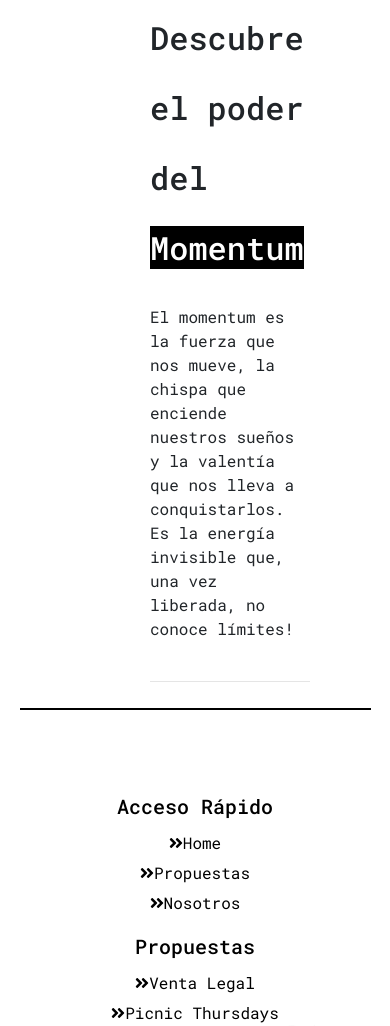
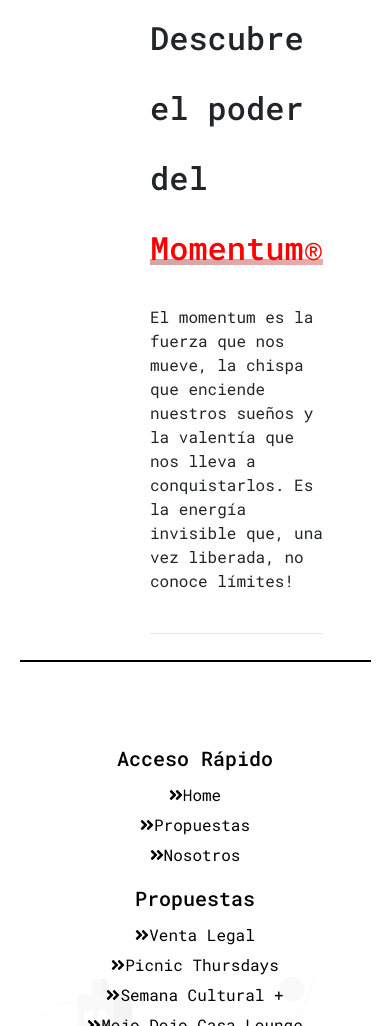
Before and after one commit to llanoajm/momentum, a plain HTML site: page index.html in a window 390 px wide. Shown: the part 833-1859 px from the top of the page. Drawn offline with nearby package versions, Linux system fonts and the light colour scheme.

Commit message:
Redesign mobile version

```diff
--- a/index.html
+++ b/index.html
@@ -64,7 +64,7 @@
                     <br>
                     <br>
                     <br>
-                    <h2> <span class="underline--magical">Momentum®</span> <br> </h2>  <span></span>
+                    <h2> <span class="underline--magical">Momentum®</span> <br> </h2>
 
                     <!-- <img src="assets/innovacol.png" alt=""> -->
                     <p style=" position: relative; top: 30px;">
@@ -101,7 +101,7 @@
         <div class="mobile-section">
 
 
-            <h1 style="line-height: 70px;"> Descubre el poder del <span style="color: white; background: black;">Momentum</span></h1>
+            <h1 style="line-height: 70px;"> Descubre el poder del  <span class="underline--magical" style="color:red;">Momentum®</span> <br></h1>
             <p>
 
 
```
